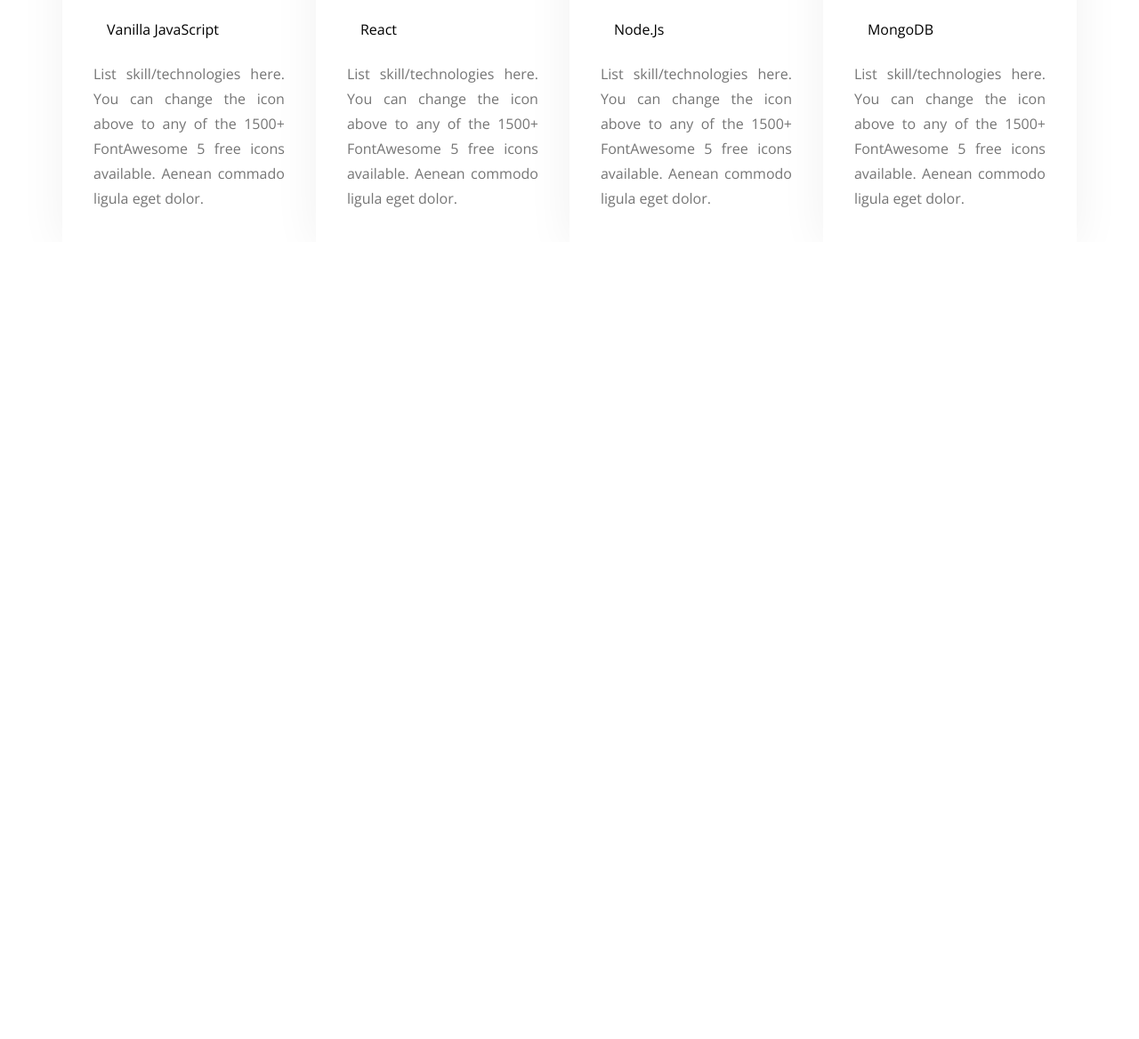
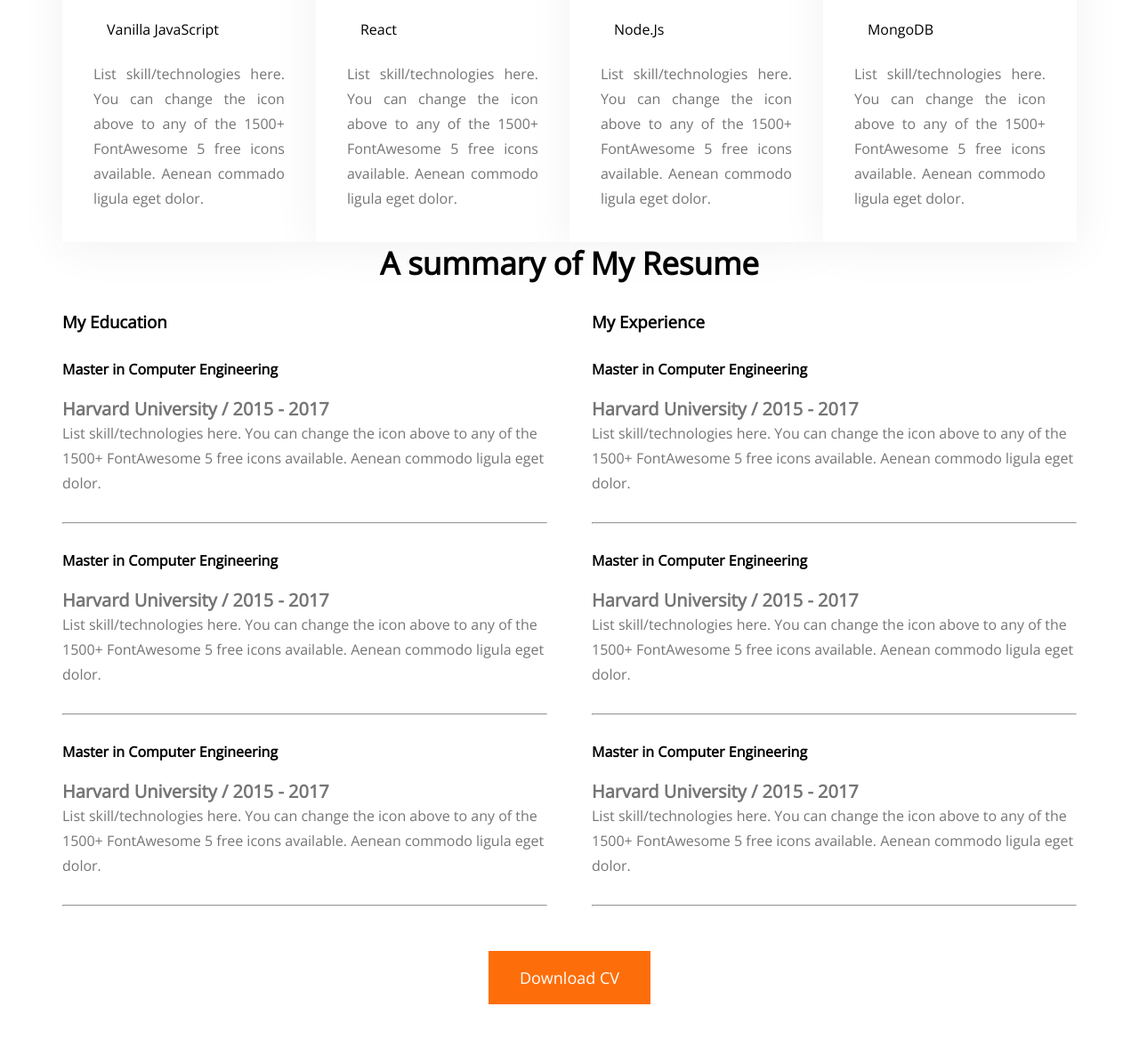
Before and after one commit to ruhulaminpollob/Devoloper-portfolio, a plain HTML site: page index.html in a window 1280 px wide. Shown: the part 1719-2887 px from the top of the page at 89% size. Before the commit the page ends 1991 px from the top, so only its background shows below. Drawn offline with nearby package versions, Linux system fonts and the light colour scheme.

Commit message:
added education section

```diff
--- a/index.html
+++ b/index.html
@@ -81,6 +81,68 @@
                 </div>
             </div>
         </section>
+        <!-- resume section -->
+        <section class="resume">
+            <h3 class="section-title">A summary of My Resume</h3>
+            <div class="resume-content">
+                <div>
+                    <h3 class="resume-title">My Education</h3>
+                <div class="resume-item">
+                    <h4 class="title">Master in Computer Engineering</h4>
+                    <h5 class="subtitle">Harvard University / 2015 - 2017</h5>
+                    <p class="description">List skill/technologies here. You can change the icon above
+                        to any of the 1500+ FontAwesome 5 free icons available. Aenean commodo ligula eget dolor.</p>
+                </div>
+                <hr>
+                <div class="resume-item">
+                    <h4 class="title">Master in Computer Engineering</h4>
+                    <h5 class="subtitle">Harvard University / 2015 - 2017</h5>
+                    <p class="description">List skill/technologies here. You can change the icon above
+                        to any of the 1500+ FontAwesome 5 free icons available. Aenean commodo ligula eget dolor.</p>
+                </div>
+                <hr>
+                <div class="resume-item">
+                    <h4 class="title">Master in Computer Engineering</h4>
+                    <h5 class="subtitle">Harvard University / 2015 - 2017</h5>
+                    <p class="description">List skill/technologies here. You can change the icon above
+                        to any of the 1500+ FontAwesome 5 free icons available. Aenean commodo ligula eget dolor.</p>
+                </div>
+                <hr>
+                </div>
+
+                <div>
+                    <h3 class="resume-title">My Experience</h3>
+                    <div class="resume-item">
+                        <h4 class="title">Master in Computer Engineering</h4>
+                        <h5 class="subtitle">Harvard University / 2015 - 2017</h5>
+                        <p class="description">List skill/technologies here. You can change the icon above
+                            to any of the 1500+ FontAwesome 5 free icons available. Aenean commodo ligula eget dolor.</p>
+                    </div>
+                    <hr>
+                    <div class="resume-item">
+                        <h4 class="title">Master in Computer Engineering</h4>
+                        <h5 class="subtitle">Harvard University / 2015 - 2017</h5>
+                        <p class="description">List skill/technologies here. You can change the icon above
+                            to any of the 1500+ FontAwesome 5 free icons available. Aenean commodo ligula eget dolor.</p>
+                    </div>
+                    <hr>
+                    <div class="resume-item">
+                        <h4 class="title">Master in Computer Engineering</h4>
+                        <h5 class="subtitle">Harvard University / 2015 - 2017</h5>
+                        <p class="description">List skill/technologies here. You can change the icon above
+                            to any of the 1500+ FontAwesome 5 free icons available. Aenean commodo ligula eget dolor.</p>
+                    </div>
+                    <hr>
+                </div>
+            </div>
+
+        </section>
+        <div class="download-cv">
+            <button class="main-button">
+                Download CV
+            </button>
+        </div>
+
     </main>
 </body>
 </html>
--- a/styles/portfolio.css
+++ b/styles/portfolio.css
@@ -130,3 +130,31 @@ text-align: center;
     text-align: justify;
     padding: 5px;
 }
+.resume-item{
+    margin: 30px auto;
+
+}
+.resume-content{
+    display: flex;
+    gap: 50px;
+}
+
+.resume .title{
+    margin-bottom: 20px;
+
+}
+.resume .subtitle{
+    font-weight: 600;
+font-size: 20px;
+color: #757575;
+}
+.resume .description{
+    font-weight: 400;
+font-size: 16px;
+line-height: 28px;
+color: #757575;
+}
+.download-cv{
+    margin: 50px auto;
+    text-align: center;
+}
```
